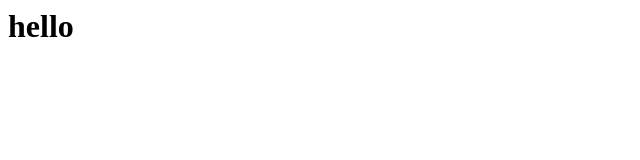
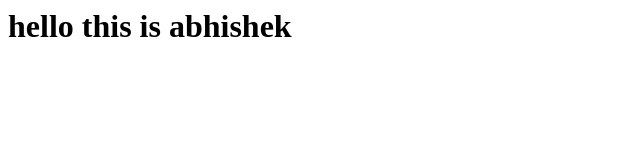
Before and after one commit to sabhishek7/Demo1, a plain HTML site: page index.html in a window 1280 px wide. Shown: the whole page, without its empty margins (0-640 px from the left). Drawn offline with Linux system fonts and the light colour scheme.

Commit message:
some info

```diff
--- a/index.html
+++ b/index.html
@@ -1 +1 @@
-<h1>hello</h1>
+<h1>hello this is abhishek</h1>
```
